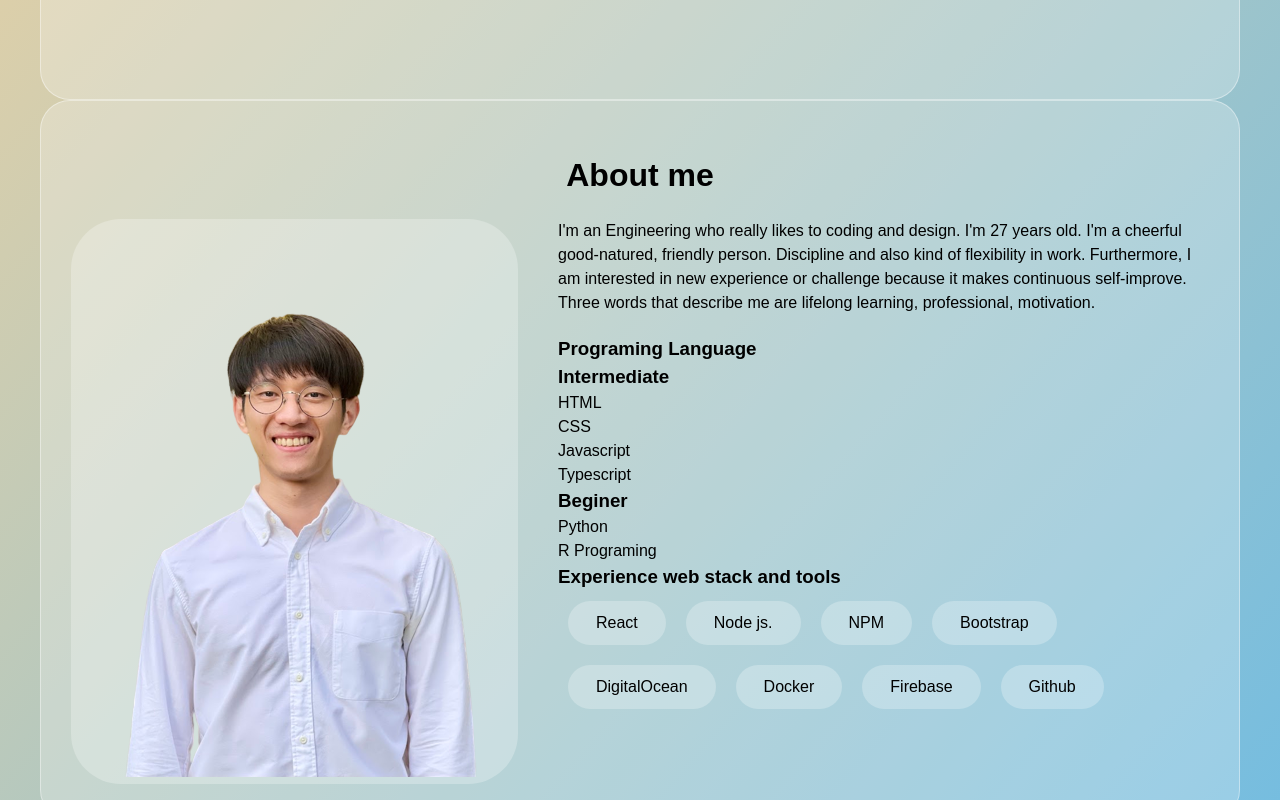
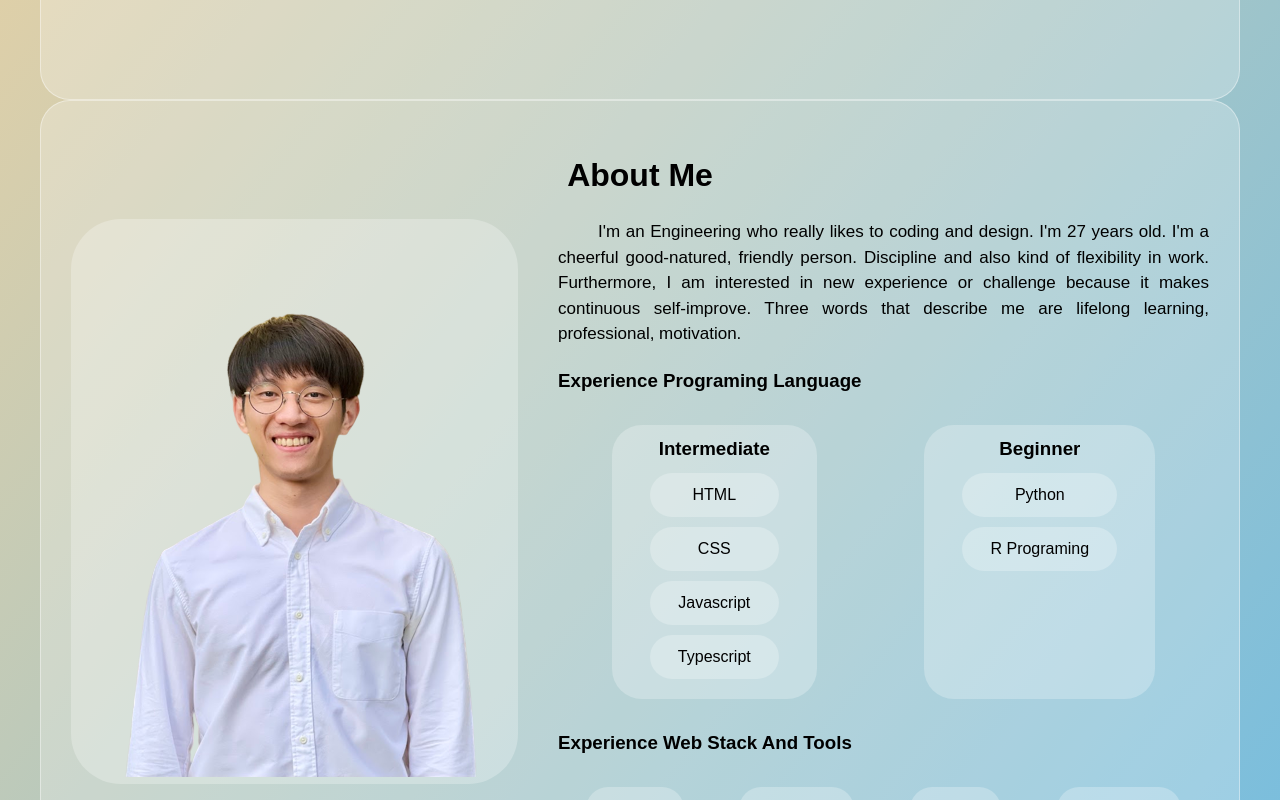
Before and after one commit to Ratthatham/rts-website, a React (Create React App) app: page / in a window 1280 px wide. Shown: the part 620-1420 px from the top of the page. Built offline with nearby package versions, Linux system fonts and the light colour scheme.

Commit message:
build: finally about me section

```diff
--- a/src/component/about-section/about-section.css
+++ b/src/component/about-section/about-section.css
@@ -15,10 +15,23 @@
 
 .sub-about-section{
     display: flex;
-
 }
 
 .detail{
+    margin-bottom: 20px;
+}
+
+.detail p {
+    text-indent: 40px;
+    text-align: justify;
+    font-size: 17px;
+}
+
+.programer-language, .programer-language>h3{
+    margin-bottom: 20px;
+}
+
+.ex-stacks-tools, .ex-stacks-tools>h3{
     margin-bottom: 20px;
 }
 
@@ -33,14 +46,16 @@
     border-radius: 50px;
 }
 
-.tools{
+.borders{
     display: flex;
     flex-wrap: wrap;
+    justify-content: space-around;
 }
 
-.tool{
+.border{
     background-color: var(--white-alpha-25);
     padding: 10px 28px;
     border-radius: 30px;
     margin: 10px;
+    text-align: center;
 }
--- a/src/component/about-section/about-section.js
+++ b/src/component/about-section/about-section.js
@@ -5,7 +5,7 @@ import aboutMePic from '/Users/ratthathamsiridol/Documents/Fullstack Dev/rts-por
 const AboutSection = () => {
     return(
         <div className="about-section-container">
-            <h1>About me</h1>
+            <h1>About Me</h1>
             <div className="sub-about-section">
                 <div className="about-me-image">
                     <div className="img-box">
@@ -18,27 +18,33 @@ const AboutSection = () => {
                         Three words that describe me are lifelong learning,  professional, motivation. </p>
                     </div>
                     <div className="programer-language">
-                        <h3>Programing Language</h3>
-                        <h3>Intermediate</h3>
-                        <span>HTML</span>
-                        <p>CSS</p>
-                        <p>Javascript</p>
-                        <p>Typescript</p>
-                        <h3>Beginer</h3>
-                        <p>Python</p>
-                        <p>R Programing</p>
+                        <h3>Experience Programing Language</h3>
+                        <div className="borders">
+                            <div className="border">
+                                <h3>Intermediate</h3>
+                                <div className="border">HTML</div>
+                                <div className="border">CSS</div>
+                                <div className="border">Javascript</div>
+                                <div className="border">Typescript</div>
+                            </div>
+                            <div className="border">
+                                <h3>Beginner</h3>
+                                <div className="border">Python</div>
+                                <div className="border">R Programing</div>
+                            </div>
+                        </div>
                     </div>
                     <div className="ex-stacks-tools">
-                        <h3>Experience web stack and tools</h3>
-                        <div className="tools">
-                            <div className="tool">React</div>
-                            <div className="tool">Node js.</div>
-                            <div className="tool">NPM</div>
-                            <div className="tool">Bootstrap</div>
-                            <div className="tool">DigitalOcean</div>
-                            <div className="tool">Docker</div>
-                            <div className="tool">Firebase</div>
-                            <div className="tool">Github</div>
+                        <h3>Experience Web Stack And Tools</h3>
+                        <div className="borders">
+                            <div className="border">React</div>
+                            <div className="border">Node js.</div>
+                            <div className="border">NPM</div>
+                            <div className="border">Bootstrap</div>
+                            <div className="border">DigitalOcean</div>
+                            <div className="border">Docker</div>
+                            <div className="border">Firebase</div>
+                            <div className="border">Github</div>
                         </div>
                     </div>
                 </div>
--- a/src/component/home-section/home-section.js
+++ b/src/component/home-section/home-section.js
@@ -16,8 +16,8 @@ const HomeSection = () => {
                     <img src={profilePicture} alt="profile "/>
                 </div>
             </div>
-            <a className="btn-download-resume" href="#"> Download Resume</a>
-            <a className="btn" href="#"> Let's Talk</a>
+            <a className="btn-download-resume" href="test"> Resume</a>
+            <a className="btn" href="test"> Let's Talk</a>
         </div>
     )
 }
```
